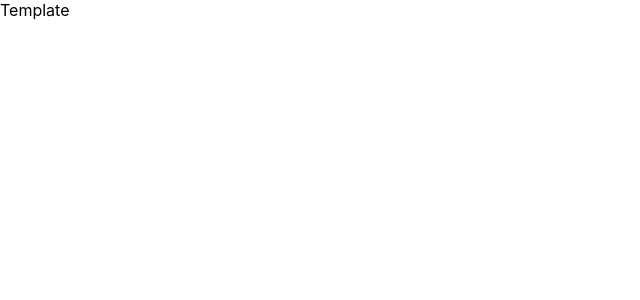
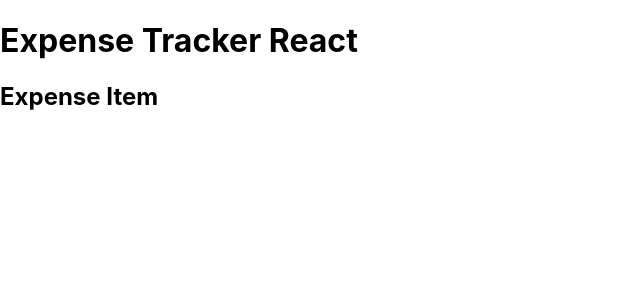
Before and after one commit to eniskastrati/expense-tracker-react, a React (Create React App) app: page / in a window 1280 px wide. Shown: the top 300 px of the page, without its empty margins (0-640 px from the left). Built offline with nearby package versions, Linux system fonts and the light colour scheme.

Commit message:
ADD: new comp

```diff
--- a/src/App.js
+++ b/src/App.js
@@ -1,7 +1,13 @@
 import React from "react";
+import ExpenseItem from "./components/ExpenseItem";
 
 function App() {
-  return <div>Template</div>;
+  return (
+    <div>
+      <h1>Expense Tracker React</h1>
+      <ExpenseItem />
+    </div>
+  );
 }
 
 export default App;
--- /dev/null
+++ b/src/components/ExpenseItem.js
@@ -0,0 +1,7 @@
+import React from "react";
+
+function ExpenseItem() {
+  return <h2>Expense Item</h2>;
+}
+
+export default ExpenseItem;
```
